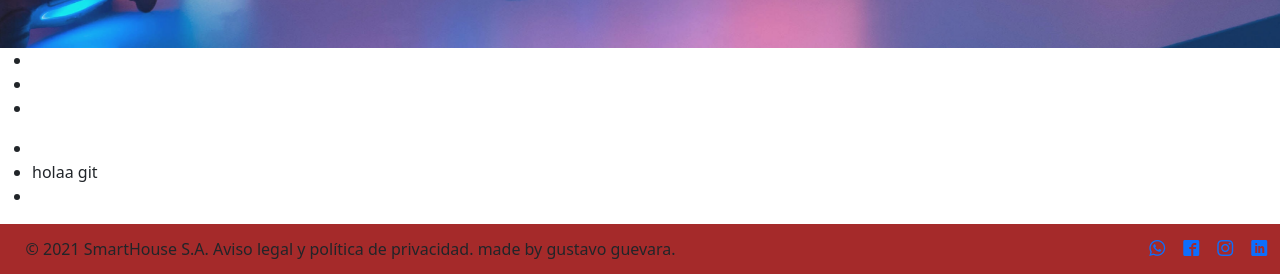
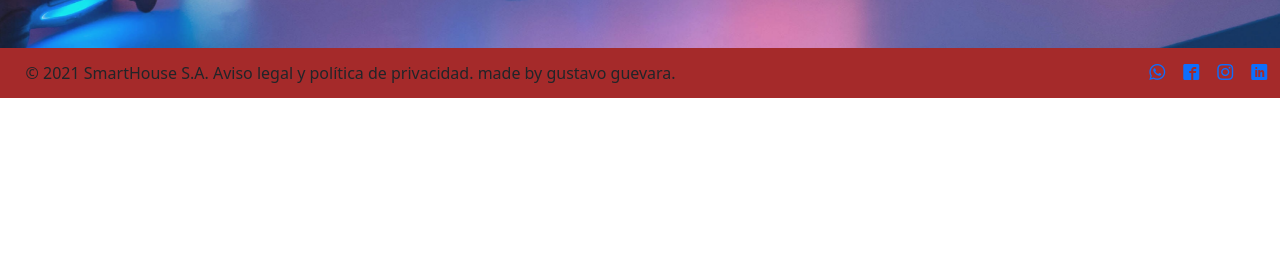
Before and after one commit to GusGuevara96/CODERHOUSE-PROYECTO-FINAL, a website: page index.html in a window 1280 px wide. Shown: the part 2536-2810 px from the top of the page. After the commit the page ends 2634 px from the top, so only its background shows below. Drawn offline with nearby package versions, Linux system fonts and the light colour scheme; files whose address does not match are found by name; a web font is replaced by a local one.

Commit message:
quite las lineas de borrador

```diff
--- a/index.html
+++ b/index.html
@@ -142,33 +142,6 @@
     </section>
           <!--end of section two -->
 
-           <!--nueva section para git-->
-           <section>
-              <ul>
-                <li></li>
-                <li></li>
-                <li></li>
-              </ul>
-           </section>
-
-          </section>
-          <!--end of section -->
-
-           <!--nueva section para git-->
-           <section>
-              <ul>
-                <li></li>
-                <li>holaa
-                  git
-                </li>
-                <li></li>
-              </ul>
-
-           </section>
-
-          </section>
-          <!--end of section -->
-
 
           <!--inicio menu social-->
     <section>
```
